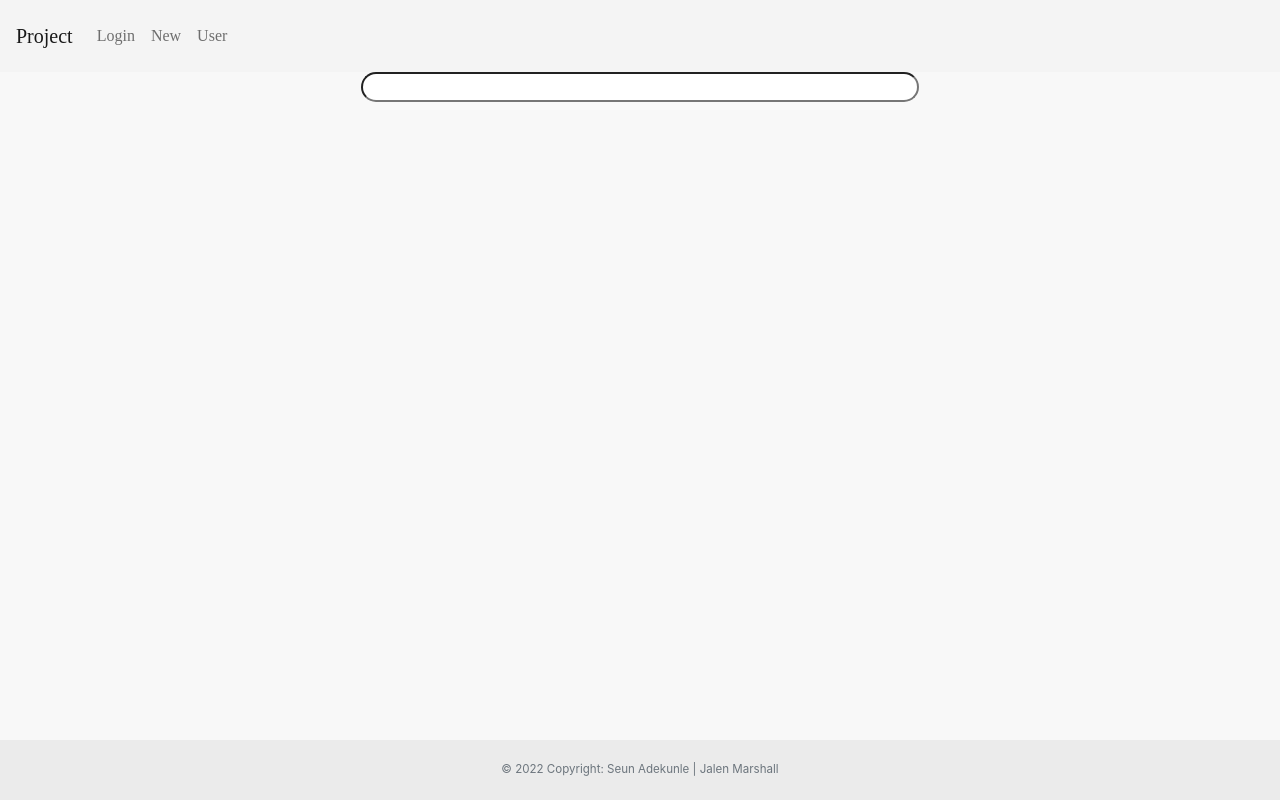
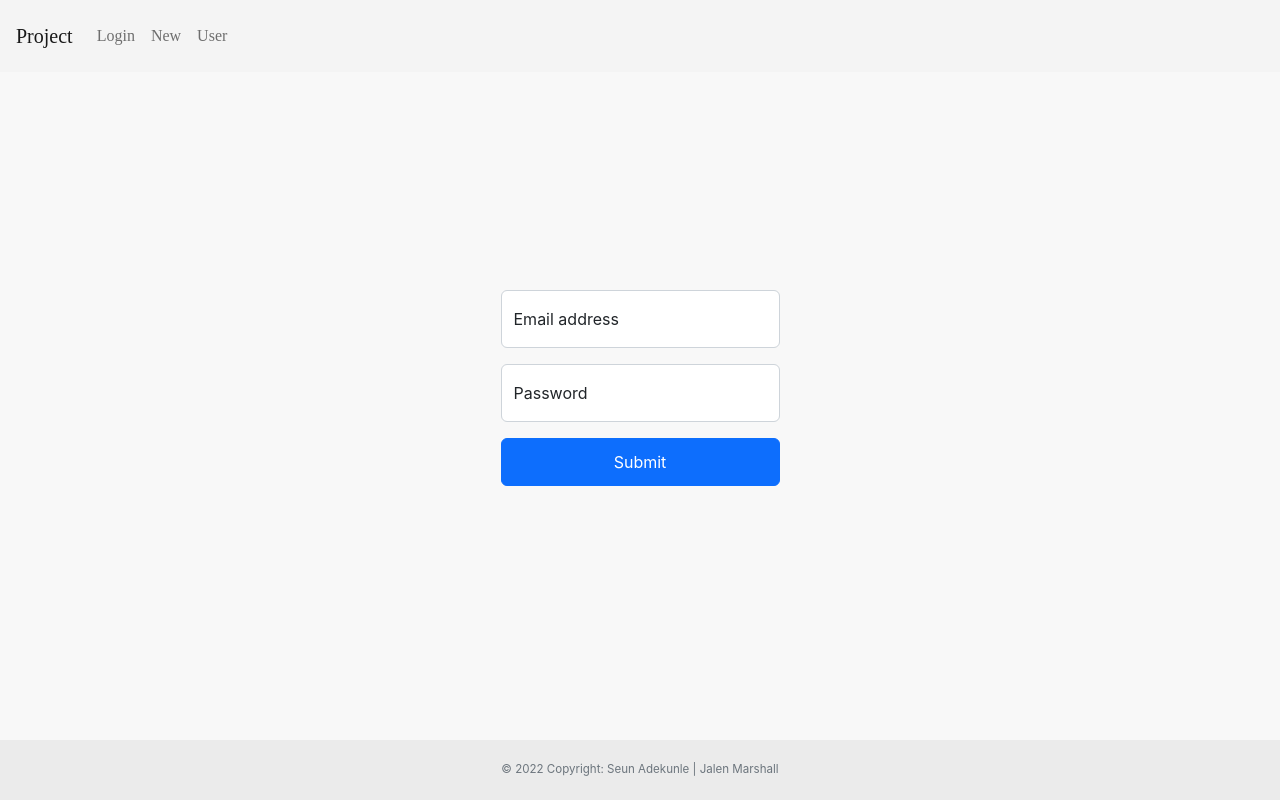
Before and after one commit to seunadekunle/pa3-react, a React (Create React App) app: page / in a window 1280 px wide. Built offline with nearby package versions, Linux system fonts and the light colour scheme; the HTML template or start-up script is replaced by a standard one.

Commit message:
Login Page with Inputs

```diff
--- a/src/components/Login.js
+++ b/src/components/Login.js
@@ -4,32 +4,43 @@ import { currUser } from "../state";
 import { useNavigate } from "react-router-dom";
 import Navbar from "./Navbar";
 
-export default function Login(props) {
-  const [username, setUsername] = useState();
-  const navigate = useNavigate();
+function Login(props) {
+  return (
 
-  localStorage.setItem("key", "value")
+  <body>
+    <div class = "form-wrapper">
+        <form>
+            <div class="form-floating mb-3">
+              <input
+                type="email"
+                class="form-control"
+                id="floatingInput"
+                placeholder="name@example.com"
+              />
+              <label for="floatingInput">Email address</label>
+            </div>
+            <div class="form-floating">
+              <input
+                type="password"
+                class="form-control"
+                id="floatingPassword"
+                placeholder="Password"
+              />
+              <label for="floatingPassword">Password</label>
+            </div>
+            <button type="submit" class="btn btn-primary">Submit</button>
+          </form>
 
-  function onSubmit(e) {
-    e.preventDefault();
+    </div>
 
-    currUser.username = username;
-    console.log(username);
 
-    props.toggleState();
 
-    navigate("/account");
-  }
 
-  return (
-    <div className="Login">
-      <form onSubmit={(e) => onSubmit(e)}>
-        <input
-          type="text"
-          value={username}
-          onChange={(e) => setUsername(e.target.value)}
-        />
-      </form>
-    </div>
+
+  </body>
+
   );
 }
+
+
+export default Login;
```
